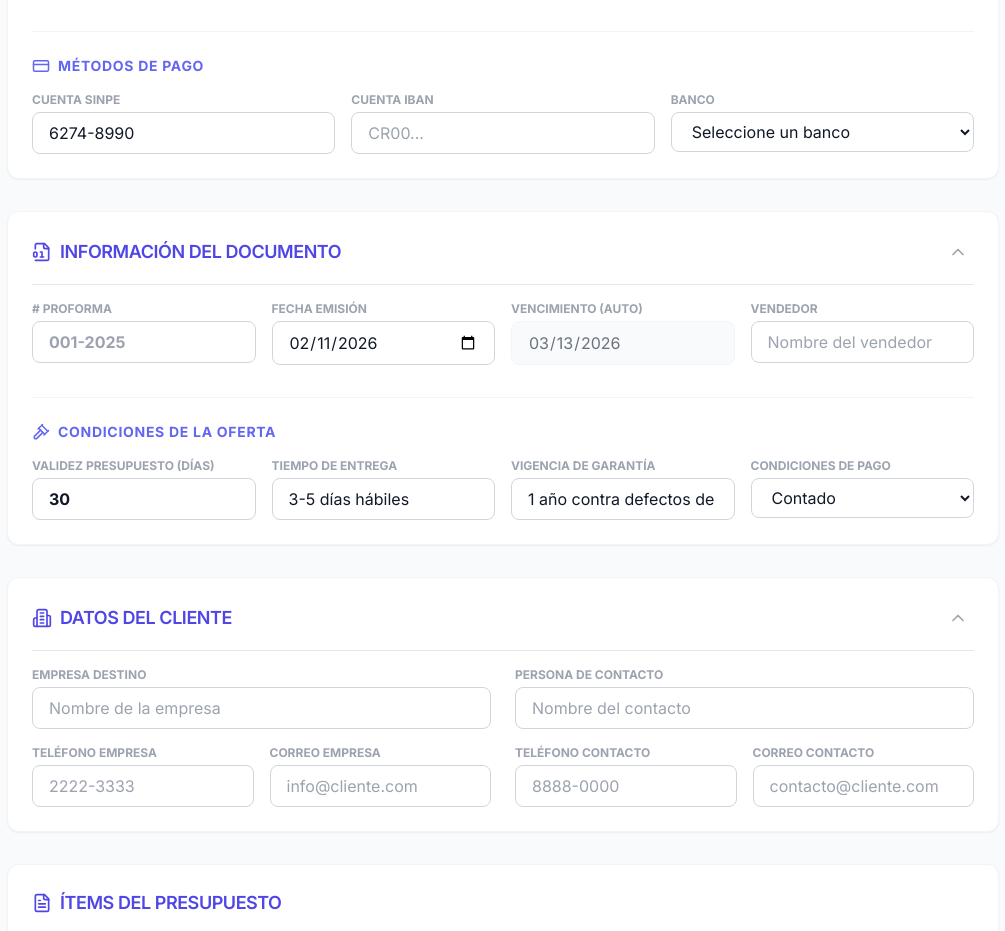
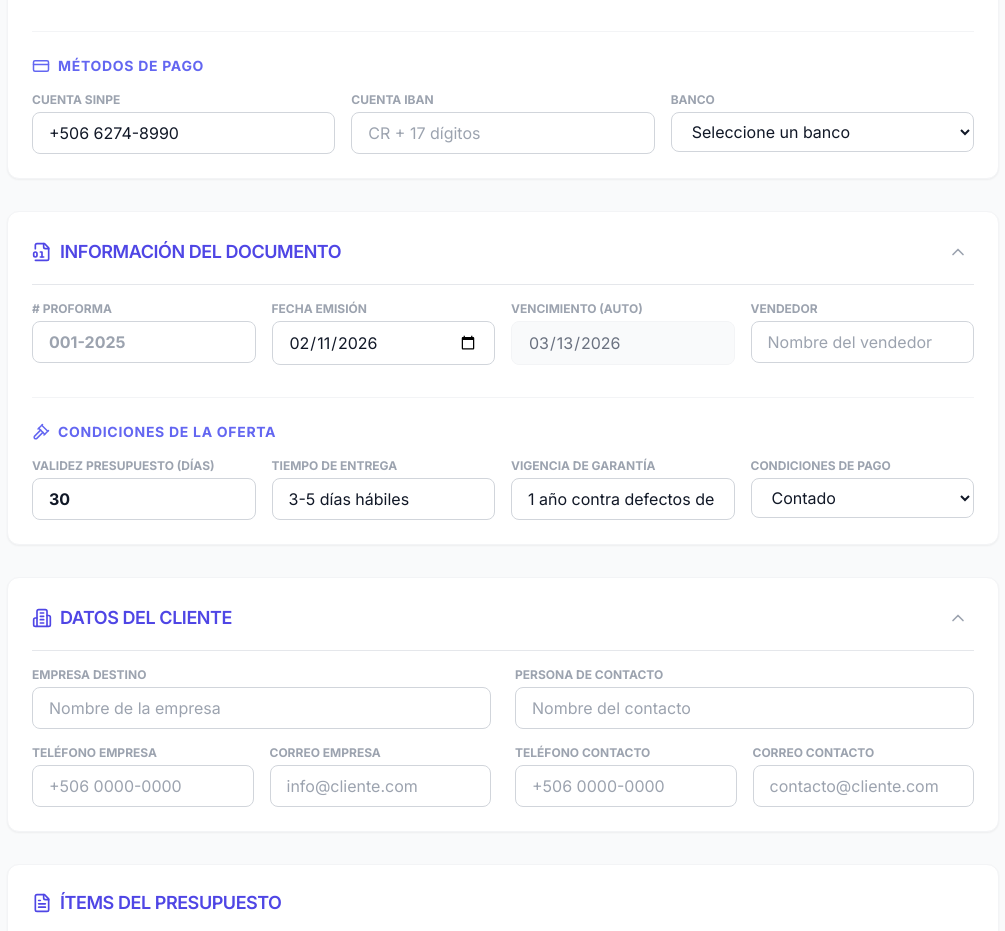
Before and after one commit to gcarballoa/PQMaker, a React (Vite) app: page / in a window 1280 px wide. Shown: the part 620-1551 px from the top of the page, without its empty margins (137-1142 px from the left). Built offline with nearby package versions, Linux system fonts and the light colour scheme.

Commit message:
feat: Add phone and IBAN formatting utilities
Introduces new helper functions to format phone numbers and IBANs for consistent input. This improves user experience by automatically applying standard formats.

```diff
--- a/App.tsx
+++ b/App.tsx
@@ -55,6 +55,59 @@ const App: React.FC = () => {
       vendor: ''
     };
   });
+
+  // Phone Formatter Utility
+  const formatPhone = (val: string) => {
+    if (!val) return '';
+
+    const isPlus = val.trim().startsWith('+');
+    const digits = val.replace(/\D/g, '');
+
+    // If user only typed '+', keep it
+    if (digits.length === 0) return isPlus ? '+' : '';
+
+    let prefix = '';
+    let rest = '';
+
+    if (isPlus) {
+      // User typed '+' -> use the first 3 digits as prefix
+      prefix = digits.substring(0, 3);
+      rest = digits.substring(3);
+    } else {
+      // User didn't type '+' -> use default '506'
+      prefix = '506';
+      rest = digits;
+    }
+
+    let result = `+${prefix}`;
+
+    if (rest.length > 0) {
+      // First block of rest is separated by space (+xxx xxxx-xxxx)
+      result += ' ' + rest.substring(0, 4);
+
+      // Subsequent blocks are grouped by 4 and separated by hyphen
+      const others = rest.substring(4);
+      for (let i = 0; i < others.length; i += 4) {
+        result += '-' + others.substring(i, i + 4);
+      }
+    }
+
+    return result;
+  };
+
+  // IBAN Formatter Utility (CR + 17 digits)
+  const formatIBAN = (val: string) => {
+    if (!val) return '';
+
+    // Extract only digits
+    let digits = val.toUpperCase().replace(/[^0-9]/g, '');
+
+    // Limit to 17 digits as per instruction
+    digits = digits.slice(0, 17);
+
+    // Always return CR + the digits found
+    return 'CR' + digits;
+  };
 
   // Effect to sync expiry date when validity days or emission date changes
   useEffect(() => {
@@ -163,7 +216,7 @@ const App: React.FC = () => {
           <div className="flex items-center gap-4">
             <img src={issuer.logo} alt="PresuMaker Logo" className="w-16 h-16 rounded shadow-sm object-cover" />
             <div>
-              <h1 className="text-2xl font-bold text-gray-800">PresuMaker</h1>
+              <h1 className="text-2xl font-bold text-gray-800">PQMaker</h1>
               <p className="text-gray-500 text-sm">Generador de Presupuestos</p>
             </div>
           </div>
@@ -237,7 +290,13 @@ const App: React.FC = () => {
                   </div>
                   <div>
                     <label className="block text-xs font-bold text-gray-400 uppercase mb-1">Teléfono</label>
-                    <input type="text" className={inputBaseClass} value={issuer.phone} onChange={(e) => setIssuer({ ...issuer, phone: e.target.value })} />
+                    <input
+                      type="text"
+                      placeholder="+506 0000-0000"
+                      className={inputBaseClass}
+                      value={issuer.phone}
+                      onChange={(e) => setIssuer({ ...issuer, phone: formatPhone(e.target.value) })}
+                    />
                   </div>
                   <div>
                     <label className="block text-xs font-bold text-gray-400 uppercase mb-1">Correo Electrónico</label>
@@ -249,7 +308,13 @@ const App: React.FC = () => {
                   </div>
                   <div>
                     <label className="block text-xs font-bold text-gray-400 uppercase mb-1">WhatsApp</label>
-                    <input type="text" placeholder="+506 ...." className={inputBaseClass} value={issuer.whatsapp} onChange={(e) => setIssuer({ ...issuer, whatsapp: e.target.value })} />
+                    <input
+                      type="text"
+                      placeholder="+506 0000-0000"
+                      className={inputBaseClass}
+                      value={issuer.whatsapp}
+                      onChange={(e) => setIssuer({ ...issuer, whatsapp: formatPhone(e.target.value) })}
+                    />
                   </div>
                 </div>
               </div>
@@ -263,11 +328,23 @@ const App: React.FC = () => {
                 <div className="grid grid-cols-1 md:grid-cols-3 gap-4">
                   <div>
                     <label className="block text-xs font-bold text-gray-400 uppercase mb-1">Cuenta SINPE</label>
-                    <input type="text" placeholder="Número de teléfono" className={inputBaseClass} value={issuer.sinpe} onChange={(e) => setIssuer({ ...issuer, sinpe: e.target.value })} />
+                    <input
+                      type="text"
+                      placeholder="+506 0000-0000"
+                      className={inputBaseClass}
+                      value={issuer.sinpe}
+                      onChange={(e) => setIssuer({ ...issuer, sinpe: formatPhone(e.target.value) })}
+                    />
                   </div>
                   <div>
                     <label className="block text-xs font-bold text-gray-400 uppercase mb-1">Cuenta IBAN</label>
-                    <input type="text" placeholder="CR00..." className={inputBaseClass} value={issuer.iban} onChange={(e) => setIssuer({ ...issuer, iban: e.target.value })} />
+                    <input
+                      type="text"
+                      placeholder="CR + 17 dígitos"
+                      className={inputBaseClass}
+                      value={issuer.iban}
+                      onChange={(e) => setIssuer({ ...issuer, iban: formatIBAN(e.target.value) })}
+                    />
                   </div>
                   <div>
                     <label className="block text-xs font-bold text-gray-400 uppercase mb-1">Banco</label>
@@ -382,7 +459,13 @@ const App: React.FC = () => {
                 <div className="grid grid-cols-2 gap-4">
                   <div>
                     <label className="block text-xs font-bold text-gray-400 uppercase mb-1">Teléfono Empresa</label>
-                    <input type="text" placeholder="2222-3333" className={inputBaseClass} value={client.companyPhone} onChange={(e) => setClient({ ...client, companyPhone: e.target.value })} />
+                    <input
+                      type="text"
+                      placeholder="+506 0000-0000"
+                      className={inputBaseClass}
+                      value={client.companyPhone}
+                      onChange={(e) => setClient({ ...client, companyPhone: formatPhone(e.target.value) })}
+                    />
                   </div>
                   <div>
                     <label className="block text-xs font-bold text-gray-400 uppercase mb-1">Correo Empresa</label>
@@ -398,7 +481,13 @@ const App: React.FC = () => {
                 <div className="grid grid-cols-2 gap-4">
                   <div>
                     <label className="block text-xs font-bold text-gray-400 uppercase mb-1">Teléfono Contacto</label>
-                    <input type="text" placeholder="8888-0000" className={inputBaseClass} value={client.contactPhone} onChange={(e) => setClient({ ...client, contactPhone: e.target.value })} />
+                    <input
+                      type="text"
+                      placeholder="+506 0000-0000"
+                      className={inputBaseClass}
+                      value={client.contactPhone}
+                      onChange={(e) => setClient({ ...client, contactPhone: formatPhone(e.target.value) })}
+                    />
                   </div>
                   <div>
                     <label className="block text-xs font-bold text-gray-400 uppercase mb-1">Correo Contacto</label>
--- a/constants.ts
+++ b/constants.ts
@@ -10,7 +10,7 @@ export const COMPANY_CONFIG: CompanyData = {
   idNumber: "109240206",
   logo: "https://picsum.photos/id/2/200/200",
   whatsapp: "+506 6274-8990",
-  sinpe: "6274-8990",
+  sinpe: "+506 6274-8990",
   iban: "",
   bank: ""
 };
```
